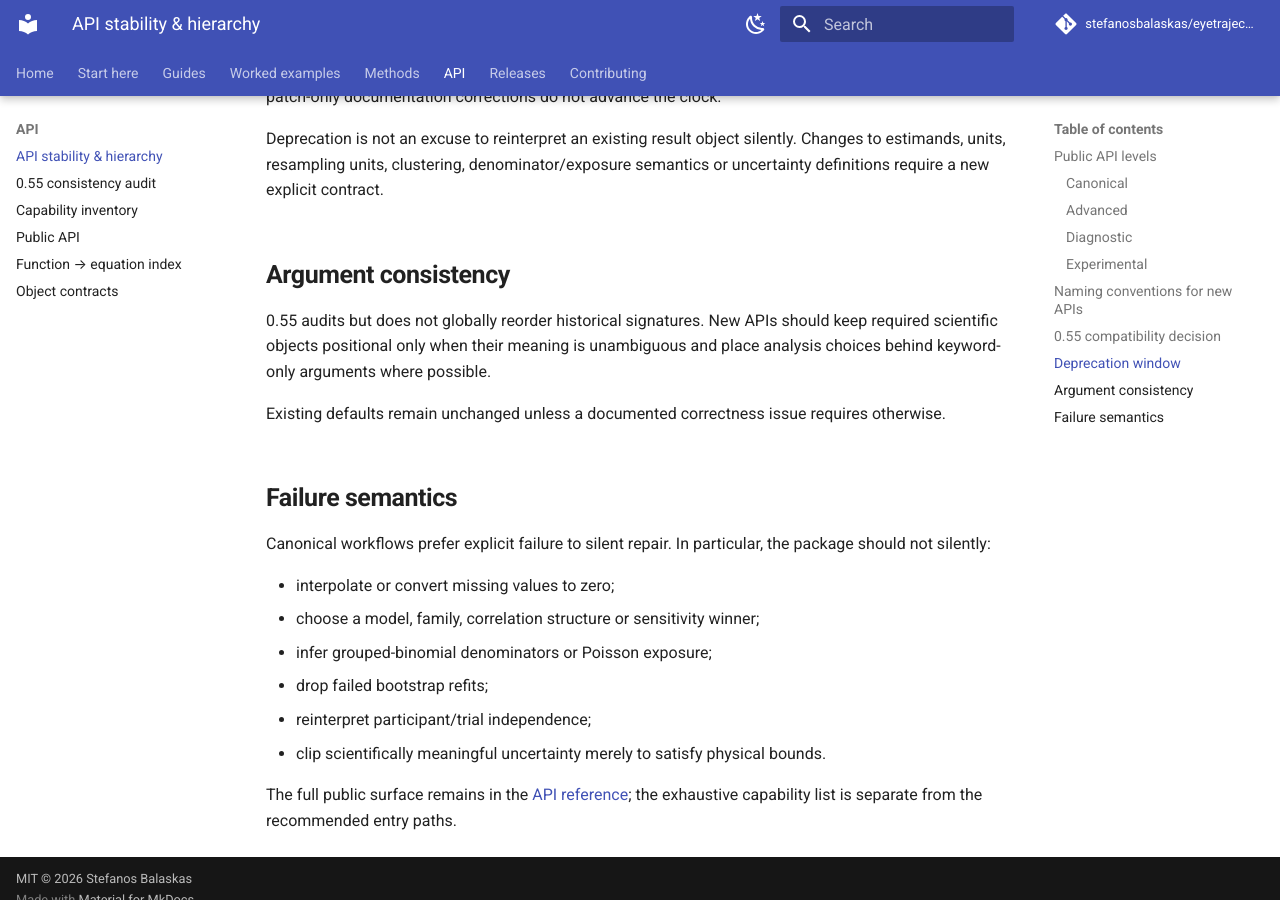
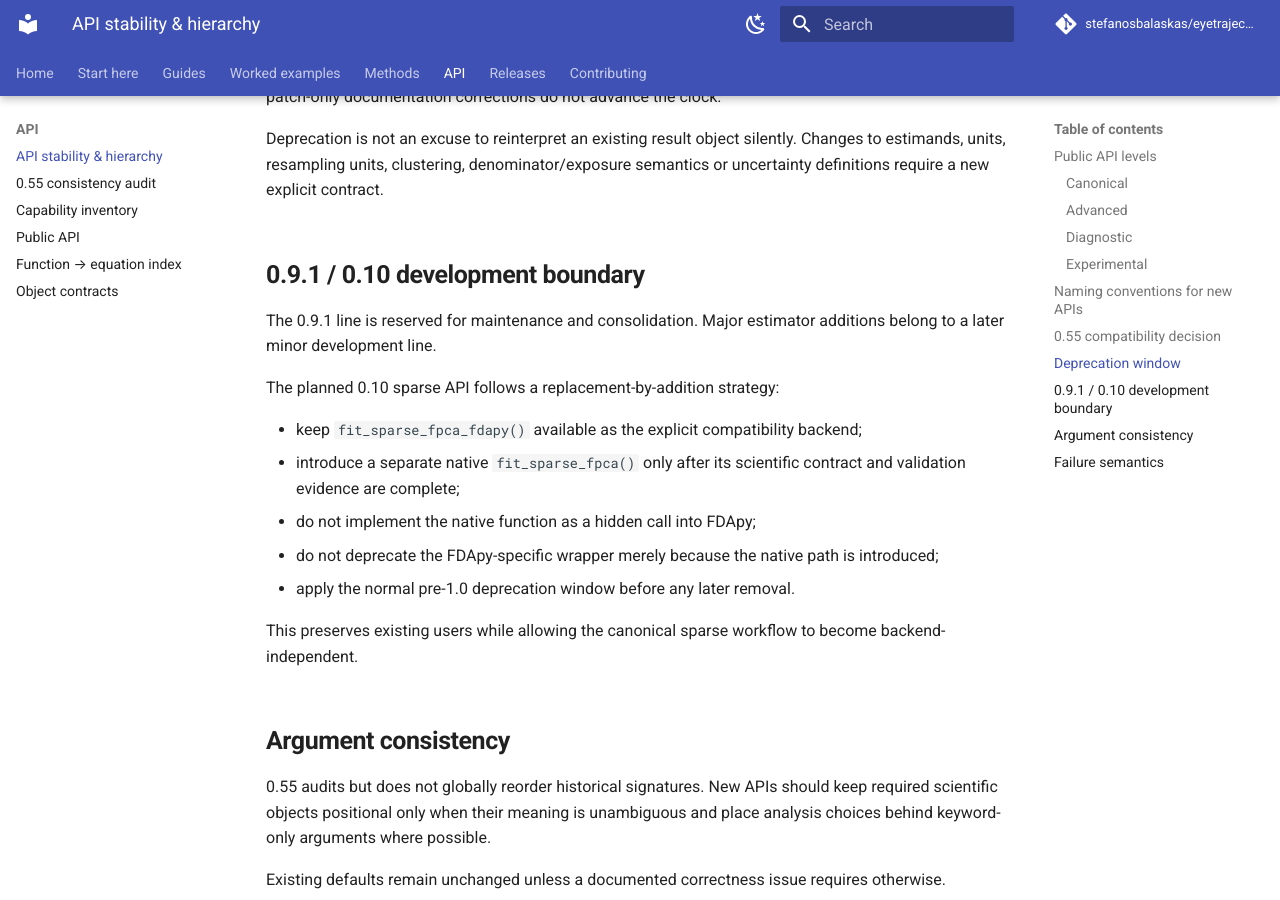
Before and after one commit to stefanosbalaskas/eyetrajectoriespy, an MkDocs documentation site: the page built from docs/reference/api-stability.md, in a window 1280 px wide and 900 px high, scrolled down 2081 px. Built offline with MkDocs 1.6.1 and Material for MkDocs 9.7.7, drawn with Linux system fonts in a browser that asks for light colours; comment, search, counter and statistics services are not loaded.

Commit message:
Declare 0.9.1 maintenance and 0.10 native sparse API boundary

```diff
--- a/docs/reference/api-stability.md
+++ b/docs/reference/api-stability.md
@@ -87,6 +87,25 @@ Deprecation is not an excuse to reinterpret an existing result object silently.
 Changes to estimands, units, resampling units, clustering, denominator/exposure
 semantics or uncertainty definitions require a new explicit contract.
 
+## 0.9.1 / 0.10 development boundary
+
+The 0.9.1 line is reserved for maintenance and consolidation. Major estimator
+additions belong to a later minor development line.
+
+The planned 0.10 sparse API follows a replacement-by-addition strategy:
+
+- keep `fit_sparse_fpca_fdapy()` available as the explicit compatibility
+  backend;
+- introduce a separate native `fit_sparse_fpca()` only after its scientific
+  contract and validation evidence are complete;
+- do not implement the native function as a hidden call into FDApy;
+- do not deprecate the FDApy-specific wrapper merely because the native path is
+  introduced;
+- apply the normal pre-1.0 deprecation window before any later removal.
+
+This preserves existing users while allowing the canonical sparse workflow to
+become backend-independent.
+
 ## Argument consistency
 
 0.55 audits but does not globally reorder historical signatures. New APIs
```
